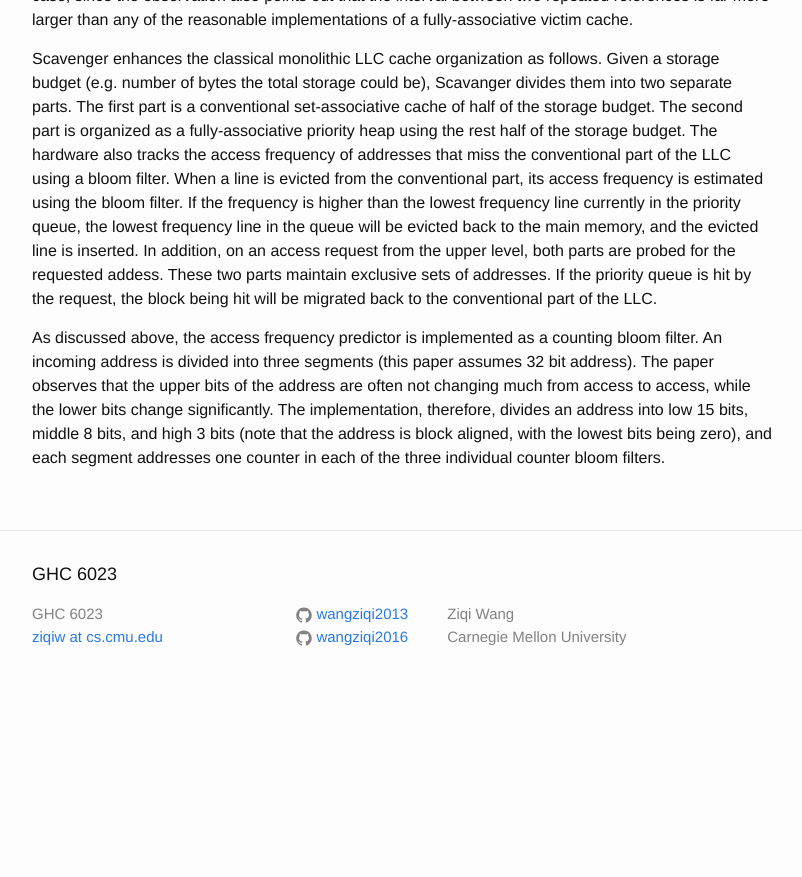
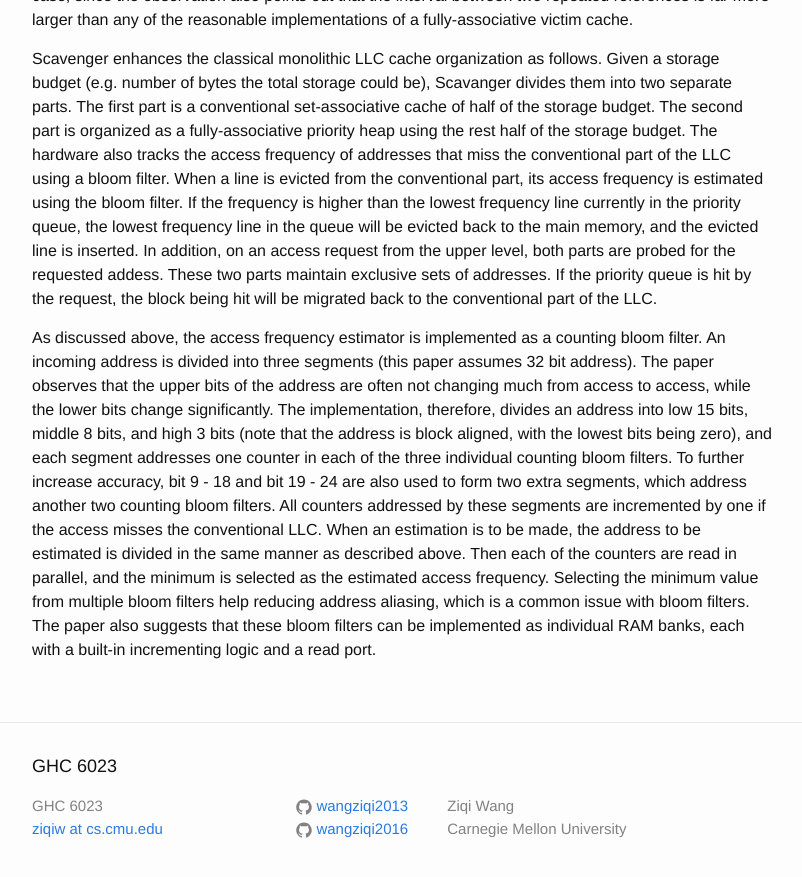
Before and after one commit to wangziqi2013/wangziqi2013.github.io, a Jekyll site: the page built from _posts/2020-05-28-scavenger.markdown, in a window 1280 px wide and 900 px high, scrolled down 787 px. Shown: the top 877 px of the window, without its empty margins (238-1040 px from the left). Built offline with Jekyll 4.4.1, drawn with Linux system fonts in a browser that asks for light colours; before the commit the page ends 1495 px from its top, so only the background shows below that.

Commit message:
Finish estimator

```diff
--- a/_posts/2020-05-28-scavenger.markdown
+++ b/_posts/2020-05-28-scavenger.markdown
@@ -37,8 +37,17 @@ In addition, on an access request from the upper level, both parts are probed fo
 maintain exclusive sets of addresses. If the priority queue is hit by the request, the block being hit will be migrated
 back to the conventional part of the LLC.
 
-As discussed above, the access frequency predictor is implemented as a counting bloom filter. An incoming address is divided
+As discussed above, the access frequency estimator is implemented as a counting bloom filter. An incoming address is divided
 into three segments (this paper assumes 32 bit address). The paper observes that the upper bits of the address are often
 not changing much from access to access, while the lower bits change significantly. The implementation, therefore, divides
 an address into low 15 bits, middle 8 bits, and high 3 bits (note that the address is block aligned, with the lowest bits
-being zero), and each segment addresses one counter in each of the three individual counter bloom filters.
+being zero), and each segment addresses one counter in each of the three individual counting bloom filters.
+To further increase accuracy, bit 9 - 18 and bit 19 - 24 are also used to form two extra segments, which address
+another two counting bloom filters.
+All counters addressed by these segments are incremented by one if the access misses the conventional LLC.
+When an estimation is to be made, the address to be estimated is divided in the same manner as described above.
+Then each of the counters are read in parallel, and the minimum is selected as the estimated access frequency.
+Selecting the minimum value from multiple bloom filters help reducing address aliasing, which is a common issue with
+bloom filters.
+The paper also suggests that these bloom filters can be implemented as individual RAM banks, each with a built-in
+incrementing logic and a read port.
```
